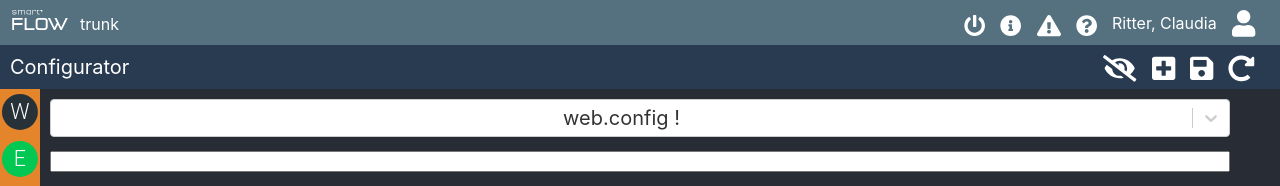
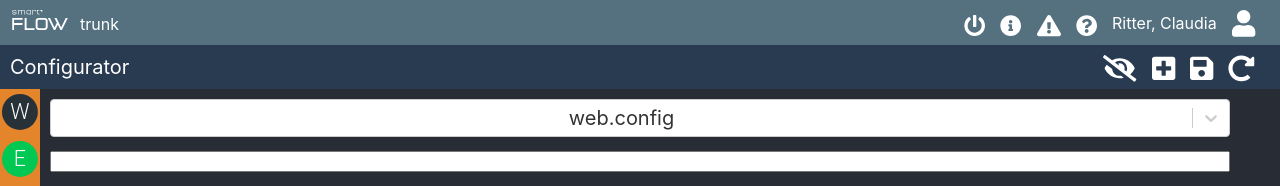
Before and after one commit to deBabbbe/ReactConfigurator, a React (Create React App) app: page / in a window 1280 px wide. Shown: the top 186 px of the page. Built offline with nearby package versions, Linux system fonts and the light colour scheme.

Commit message:
Added exclamation mark icon to select box

```diff
--- a/src/App.scss
+++ b/src/App.scss
@@ -100,6 +100,12 @@ td {
   color: black;
 }
 
+#configFileEntry {
+  text-align-last: left;
+  margin-right: 20px;
+  color: red;
+}
+
 #searchBar {
   font-size: 30px;
   margin-bottom: 20px;
--- a/src/Components/ConfigFileSelector.tsx
+++ b/src/Components/ConfigFileSelector.tsx
@@ -1,5 +1,7 @@
+import { faExclamationTriangle } from "@fortawesome/free-solid-svg-icons";
+import { FontAwesomeIcon } from "@fortawesome/react-fontawesome";
 import React from "react";
-import Select from "react-select";
+import Select, { components } from "react-select";
 
 type ConfigFileSelectorProps = {
   configFiles: string[];
@@ -9,12 +11,24 @@ type ConfigFileSelectorProps = {
 };
 
 export default function ConfigFileSelector(props: ConfigFileSelectorProps) {
+  const { Option } = components;
+  const IconOption = (propss: any) => (
+    <Option {...propss}>
+      {!!props.filesWithPleaseFillValue.find((f) => f === propss.data.label) ? (
+        <FontAwesomeIcon
+          id="configFileEntry"
+          icon={faExclamationTriangle}
+          size="lg"
+        />
+      ) : (
+        <></>
+      )}
+      {propss.data.label}
+    </Option>
+  );
+
   const options = props.configFiles.map((file) => {
-    let label = file;
-    if (!!props.filesWithPleaseFillValue.find((f) => f === file)) {
-      label += "\t!";
-    }
-    return { value: file, label };
+    return { value: file, label: file };
   });
 
   return (
@@ -23,6 +37,7 @@ export default function ConfigFileSelector(props: ConfigFileSelectorProps) {
       value={options.find((o) => o.value === props.configFileName)}
       onChange={(ch) => props.configFileChanged(ch?.value ? ch.value : "")}
       options={options}
+      components={{ Option: IconOption }}
     />
   );
 }
```
